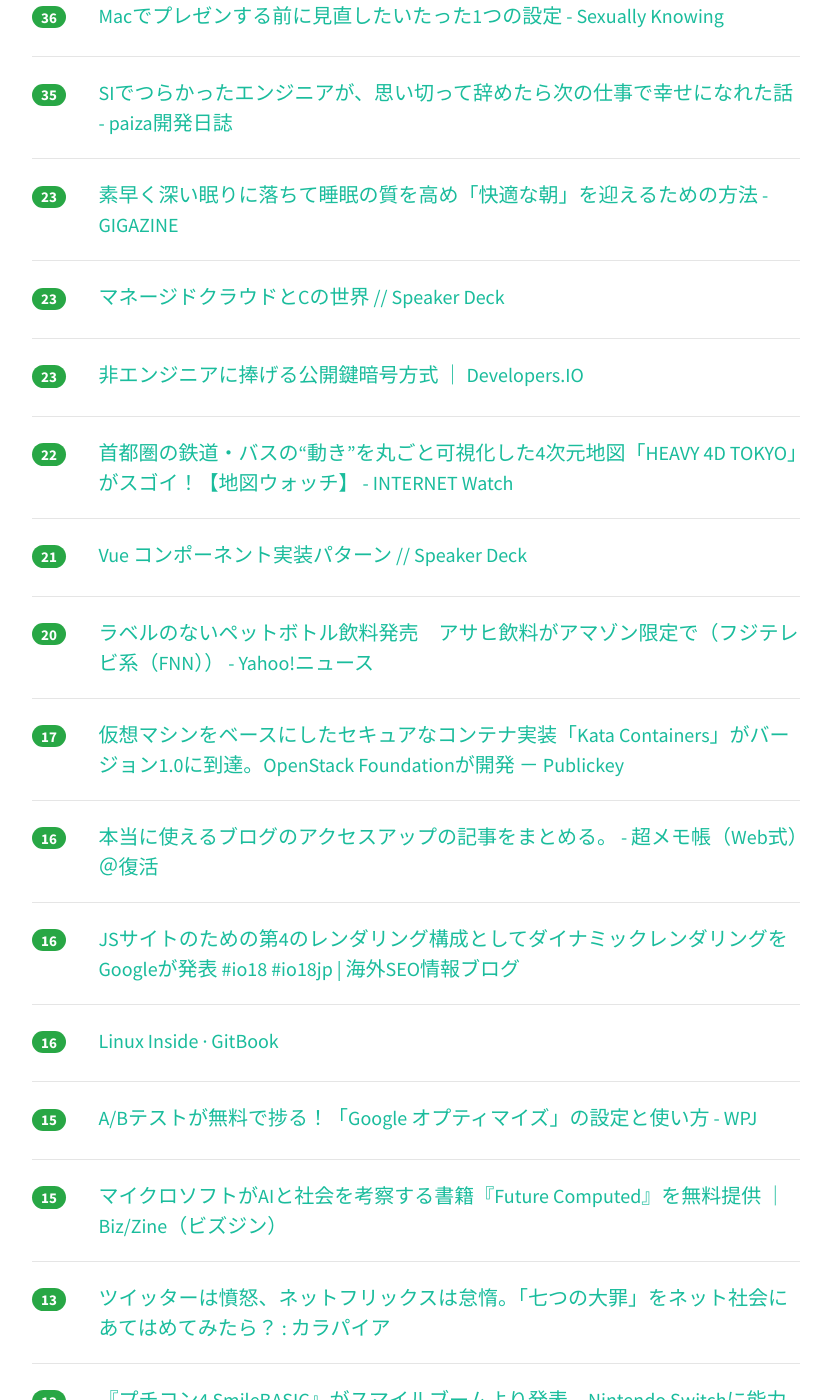
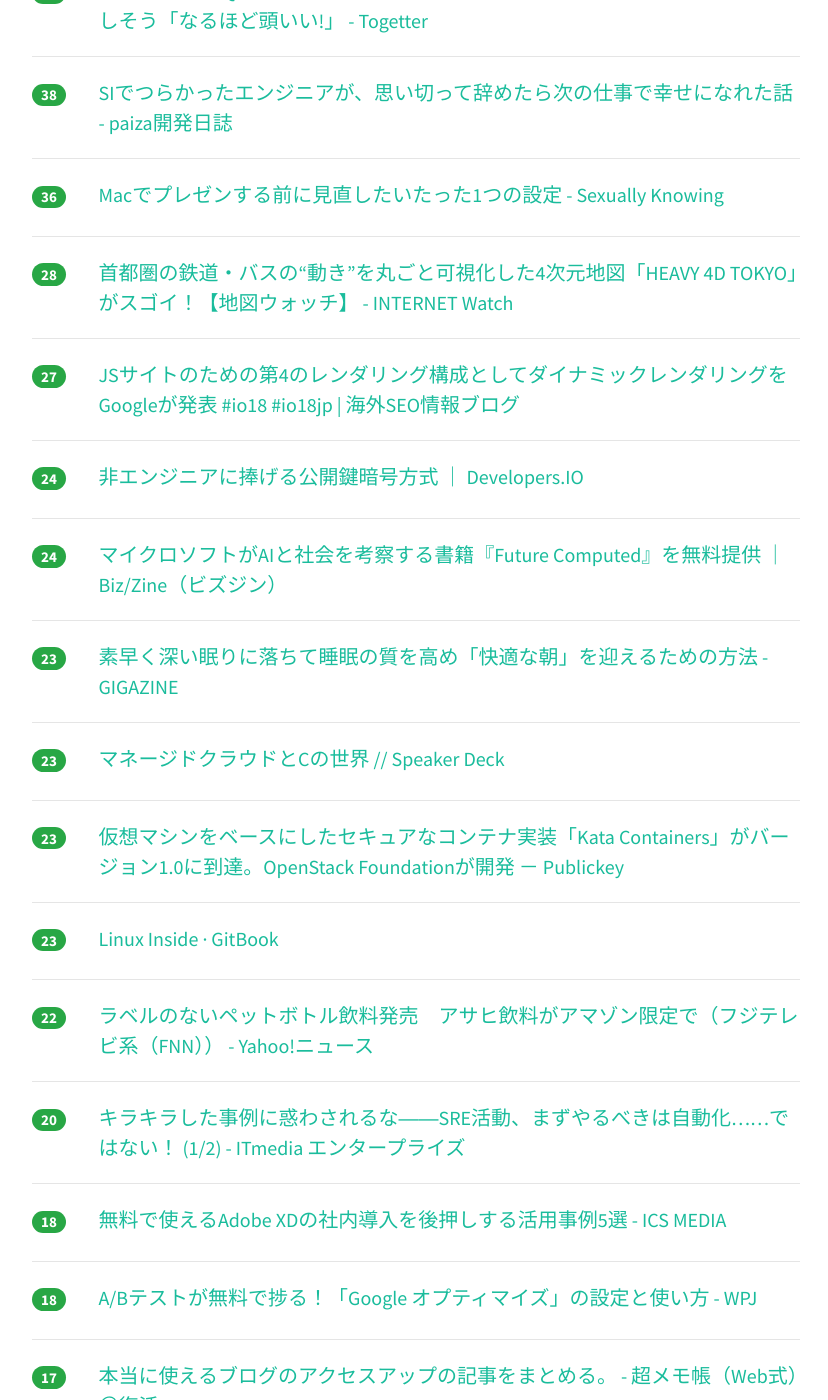
Before and after one commit to yatta47/hatena-matome-site, a Jekyll site: the page built from _posts/2018-05-24-hatena.md, in a window 1280 px wide and 1400 px high, scrolled down 778 px. Shown: the whole window, without its empty margins (224-1052 px from the left). Built offline with Jekyll 4.4.1, drawn with Linux system fonts in a browser that asks for light colours; nearby versions of some CDN libraries; some of the changed text lies outside the part shown.

Commit message:
Updated 2018-05-24

```diff
--- a/_posts/2018-05-24-hatena.md
+++ b/_posts/2018-05-24-hatena.md
@@ -1,29 +1,39 @@
 ---
 layout: post
 title:  "2018-05-24 はてぶIT"
-date:   2018-05-24 10:03:03
+date:   2018-05-24 11:02:44
 tags: [it-hotentry]
 ---
-24 件のデータあり
+28 件のデータあり
 
 <hr><div class="row">
-<div class="col-1"><span class="badge badge-pill badge-success h2">50</span></div>
+<div class="col-1"><span class="badge badge-pill badge-success h2">85</span></div>
+<div class="col-11"><a href='https://internet.watch.impress.co.jp/docs/yajiuma/1123571.html' target='_blank'>Amazon、USB Type-C機器の検証で知られる著名レビュアーの過去投稿を一斉削除で物議【やじうまWatch】 - INTERNET Watch</a></div>
+</div>
+<hr>
+<div class="row">
+<div class="col-1"><span class="badge badge-pill badge-success h2">59</span></div>
 <div class="col-11"><a href='http://cloverstudioceo.hatenablog.com/entry/2018/05/23/172306' target='_blank'>グローバルでみるエンジニア単価 - 世界の下層から 〜 グローバルIT土方のブログ</a></div>
 </div>
 <hr>
 <div class="row">
 <div class="col-1"><span class="badge badge-pill badge-success h2">47</span></div>
-<div class="col-11"><a href='https://internet.watch.impress.co.jp/docs/yajiuma/1123571.html' target='_blank'>Amazon、USB Type-C機器の検証で知られる著名レビュアーの過去投稿を一斉削除で物議【やじうまWatch】 - INTERNET Watch</a></div>
-</div>
-<hr>
-<div class="row">
-<div class="col-1"><span class="badge badge-pill badge-success h2">43</span></div>
 <div class="col-11"><a href='http://www.200kounen-training.com/entry/2018/05/23/211754' target='_blank'>iPhoneマニアの友人から教わった便利な機能まとめ - 200光年軍隊手帳の中身</a></div>
 </div>
 <hr>
 <div class="row">
+<div class="col-1"><span class="badge badge-pill badge-success h2">45</span></div>
+<div class="col-11"><a href='https://speakerdeck.com/kazuyaseki/vue-konponentoshi-zhuang-patan' target='_blank'>Vue コンポーネント実装パターン // Speaker Deck</a></div>
+</div>
+<hr>
+<div class="row">
+<div class="col-1"><span class="badge badge-pill badge-success h2">41</span></div>
+<div class="col-11"><a href='https://togetter.com/li/1230098' target='_blank'>ドイツ人がBBQで作ってくれたチョコバナナの作り方が目からウロコで超美味しそう「なるほど頭いい!」 - Togetter</a></div>
+</div>
+<hr>
+<div class="row">
 <div class="col-1"><span class="badge badge-pill badge-success h2">38</span></div>
-<div class="col-11"><a href='https://togetter.com/li/1230098' target='_blank'>ドイツ人がBBQで作ってくれたチョコバナナの作り方が目からウロコで超美味しそう「なるほど頭いい!」 - Togetter</a></div>
+<div class="col-11"><a href='https://paiza.hatenablog.com/entry/2018/05/23/SI%E3%81%A7%E3%81%A4%E3%82%89%E3%81%8B%E3%81%A3%E3%81%9F%E3%82%A8%E3%83%B3%E3%82%B8%E3%83%8B%E3%82%A2%E3%81%8C%E3%80%81%E6%80%9D%E3%81%84%E5%88%87%E3%81%A3%E3%81%A6%E8%BE%9E%E3%82%81%E3%81%9F%E3%82%89' target='_blank'>SIでつらかったエンジニアが、思い切って辞めたら次の仕事で幸せになれた話 - paiza開発日誌</a></div>
 </div>
 <hr>
 <div class="row">
@@ -32,8 +42,23 @@ tags: [it-hotentry]
 </div>
 <hr>
 <div class="row">
-<div class="col-1"><span class="badge badge-pill badge-success h2">35</span></div>
-<div class="col-11"><a href='https://paiza.hatenablog.com/entry/2018/05/23/SI%E3%81%A7%E3%81%A4%E3%82%89%E3%81%8B%E3%81%A3%E3%81%9F%E3%82%A8%E3%83%B3%E3%82%B8%E3%83%8B%E3%82%A2%E3%81%8C%E3%80%81%E6%80%9D%E3%81%84%E5%88%87%E3%81%A3%E3%81%A6%E8%BE%9E%E3%82%81%E3%81%9F%E3%82%89' target='_blank'>SIでつらかったエンジニアが、思い切って辞めたら次の仕事で幸せになれた話 - paiza開発日誌</a></div>
+<div class="col-1"><span class="badge badge-pill badge-success h2">28</span></div>
+<div class="col-11"><a href='https://internet.watch.impress.co.jp/docs/column/chizu/1123416.html' target='_blank'>首都圏の鉄道・バスの“動き”を丸ごと可視化した4次元地図「HEAVY 4D TOKYO」がスゴイ！【地図ウォッチ】 - INTERNET Watch</a></div>
+</div>
+<hr>
+<div class="row">
+<div class="col-1"><span class="badge badge-pill badge-success h2">27</span></div>
+<div class="col-11"><a href='https://www.suzukikenichi.com/blog/google-will-support-dynamic-rendering/' target='_blank'>JSサイトのための第4のレンダリング構成としてダイナミックレンダリングをGoogleが発表 #io18 #io18jp | 海外SEO情報ブログ</a></div>
+</div>
+<hr>
+<div class="row">
+<div class="col-1"><span class="badge badge-pill badge-success h2">24</span></div>
+<div class="col-11"><a href='https://dev.classmethod.jp/security/publickey-cryptography-for-nonprogrammer/' target='_blank'>非エンジニアに捧げる公開鍵暗号方式 ｜ Developers.IO</a></div>
+</div>
+<hr>
+<div class="row">
+<div class="col-1"><span class="badge badge-pill badge-success h2">24</span></div>
+<div class="col-11"><a href='https://bizzine.jp/article/detail/2797' target='_blank'>マイクロソフトがAIと社会を考察する書籍『Future Computed』を無料提供 ｜ Biz/Zine（ビズジン）</a></div>
 </div>
 <hr>
 <div class="row">
@@ -48,77 +73,72 @@ tags: [it-hotentry]
 <hr>
 <div class="row">
 <div class="col-1"><span class="badge badge-pill badge-success h2">23</span></div>
-<div class="col-11"><a href='https://dev.classmethod.jp/security/publickey-cryptography-for-nonprogrammer/' target='_blank'>非エンジニアに捧げる公開鍵暗号方式 ｜ Developers.IO</a></div>
+<div class="col-11"><a href='https://www.publickey1.jp/blog/18/kata_containers10openstack_foundation.html' target='_blank'>仮想マシンをベースにしたセキュアなコンテナ実装「Kata Containers」がバージョン1.0に到達。OpenStack Foundationが開発 － Publickey</a></div>
+</div>
+<hr>
+<div class="row">
+<div class="col-1"><span class="badge badge-pill badge-success h2">23</span></div>
+<div class="col-11"><a href='https://legacy.gitbook.com/book/0xax/linux-insides/details' target='_blank'>Linux Inside · GitBook</a></div>
 </div>
 <hr>
 <div class="row">
 <div class="col-1"><span class="badge badge-pill badge-success h2">22</span></div>
-<div class="col-11"><a href='https://internet.watch.impress.co.jp/docs/column/chizu/1123416.html' target='_blank'>首都圏の鉄道・バスの“動き”を丸ごと可視化した4次元地図「HEAVY 4D TOKYO」がスゴイ！【地図ウォッチ】 - INTERNET Watch</a></div>
-</div>
-<hr>
-<div class="row">
-<div class="col-1"><span class="badge badge-pill badge-success h2">21</span></div>
-<div class="col-11"><a href='https://speakerdeck.com/kazuyaseki/vue-konponentoshi-zhuang-patan' target='_blank'>Vue コンポーネント実装パターン // Speaker Deck</a></div>
+<div class="col-11"><a href='https://headlines.yahoo.co.jp/videonews/fnn?a=20180523-00392626-fnn-bus_all' target='_blank'>ラベルのないペットボトル飲料発売　アサヒ飲料がアマゾン限定で（フジテレビ系（FNN）） - Yahoo!ニュース</a></div>
 </div>
 <hr>
 <div class="row">
 <div class="col-1"><span class="badge badge-pill badge-success h2">20</span></div>
-<div class="col-11"><a href='https://headlines.yahoo.co.jp/videonews/fnn?a=20180523-00392626-fnn-bus_all' target='_blank'>ラベルのないペットボトル飲料発売　アサヒ飲料がアマゾン限定で（フジテレビ系（FNN）） - Yahoo!ニュース</a></div>
+<div class="col-11"><a href='http://www.itmedia.co.jp/enterprise/articles/1805/23/news008.html' target='_blank'>キラキラした事例に惑わされるな――SRE活動、まずやるべきは自動化……ではない！ (1/2) - ITmedia エンタープライズ</a></div>
+</div>
+<hr>
+<div class="row">
+<div class="col-1"><span class="badge badge-pill badge-success h2">18</span></div>
+<div class="col-11"><a href='https://ics.media/entry/18004' target='_blank'>無料で使えるAdobe XDの社内導入を後押しする活用事例5選 - ICS MEDIA</a></div>
+</div>
+<hr>
+<div class="row">
+<div class="col-1"><span class="badge badge-pill badge-success h2">18</span></div>
+<div class="col-11"><a href='https://www.webprofessional.jp/free-tool-to-accelerate-a-b-test/' target='_blank'>A/Bテストが無料で捗る！「Google オプティマイズ」の設定と使い方 - WPJ</a></div>
 </div>
 <hr>
 <div class="row">
 <div class="col-1"><span class="badge badge-pill badge-success h2">17</span></div>
-<div class="col-11"><a href='https://www.publickey1.jp/blog/18/kata_containers10openstack_foundation.html' target='_blank'>仮想マシンをベースにしたセキュアなコンテナ実装「Kata Containers」がバージョン1.0に到達。OpenStack Foundationが開発 － Publickey</a></div>
-</div>
-<hr>
-<div class="row">
-<div class="col-1"><span class="badge badge-pill badge-success h2">16</span></div>
 <div class="col-11"><a href='http://www.ituki-yu2.net/entry/Access_up_Conclusion' target='_blank'>本当に使えるブログのアクセスアップの記事をまとめる。 - 超メモ帳（Web式）＠復活</a></div>
 </div>
 <hr>
 <div class="row">
 <div class="col-1"><span class="badge badge-pill badge-success h2">16</span></div>
-<div class="col-11"><a href='https://www.suzukikenichi.com/blog/google-will-support-dynamic-rendering/' target='_blank'>JSサイトのための第4のレンダリング構成としてダイナミックレンダリングをGoogleが発表 #io18 #io18jp | 海外SEO情報ブログ</a></div>
-</div>
-<hr>
-<div class="row">
-<div class="col-1"><span class="badge badge-pill badge-success h2">16</span></div>
-<div class="col-11"><a href='https://legacy.gitbook.com/book/0xax/linux-insides/details' target='_blank'>Linux Inside · GitBook</a></div>
-</div>
-<hr>
-<div class="row">
-<div class="col-1"><span class="badge badge-pill badge-success h2">15</span></div>
-<div class="col-11"><a href='https://www.webprofessional.jp/free-tool-to-accelerate-a-b-test/' target='_blank'>A/Bテストが無料で捗る！「Google オプティマイズ」の設定と使い方 - WPJ</a></div>
-</div>
-<hr>
-<div class="row">
-<div class="col-1"><span class="badge badge-pill badge-success h2">15</span></div>
-<div class="col-11"><a href='https://bizzine.jp/article/detail/2797' target='_blank'>マイクロソフトがAIと社会を考察する書籍『Future Computed』を無料提供 ｜ Biz/Zine（ビズジン）</a></div>
-</div>
-<hr>
-<div class="row">
-<div class="col-1"><span class="badge badge-pill badge-success h2">13</span></div>
 <div class="col-11"><a href='http://karapaia.com/archives/52260044.html' target='_blank'>ツイッターは憤怒、ネットフリックスは怠惰。「七つの大罪」をネット社会にあてはめてみたら？ : カラパイア</a></div>
 </div>
 <hr>
 <div class="row">
-<div class="col-1"><span class="badge badge-pill badge-success h2">13</span></div>
+<div class="col-1"><span class="badge badge-pill badge-success h2">14</span></div>
 <div class="col-11"><a href='https://www.famitsu.com/news/201805/24157774.html' target='_blank'>『プチコン4 SmileBASIC』がスマイルブームより発表、Nintendo Switchに能力を自由にプログラミングできる環境を提供 - ファミ通.com</a></div>
 </div>
 <hr>
 <div class="row">
-<div class="col-1"><span class="badge badge-pill badge-success h2">13</span></div>
+<div class="col-1"><span class="badge badge-pill badge-success h2">14</span></div>
+<div class="col-11"><a href='https://www.nikkei.com/article/DGKKZO30843940S8A520C1TJ1000/' target='_blank'>検証東芝危機 半導体迷走(中)称賛なき「世紀の発明」　厚遇の外資に技術者流出　：日本経済新聞</a></div>
+</div>
+<hr>
+<div class="row">
+<div class="col-1"><span class="badge badge-pill badge-success h2">14</span></div>
 <div class="col-11"><a href='http://gogotsu.com/archives/39973' target='_blank'>ネットに9万冊の漫画を無断公開したサイトの運営者を緊急逮捕！　1億円の利益を得ていた | ゴゴ通信</a></div>
 </div>
 <hr>
 <div class="row">
-<div class="col-1"><span class="badge badge-pill badge-success h2">12</span></div>
-<div class="col-11"><a href='https://www.nikkei.com/article/DGKKZO30843940S8A520C1TJ1000/' target='_blank'>検証東芝危機 半導体迷走(中)称賛なき「世紀の発明」　厚遇の外資に技術者流出　：日本経済新聞</a></div>
+<div class="col-1"><span class="badge badge-pill badge-success h2">14</span></div>
+<div class="col-11"><a href='https://jp.techcrunch.com/2018/05/24/2018-05-23-google-and-coursera-launch-a-new-machine-learning-specialization/' target='_blank'>GoogleとCoursera、機械学習の特別クラスをスタート――ITプロフェッショナルが実戦的能力を得られる | TechCrunch Japan</a></div>
 </div>
 <hr>
 <div class="row">
-<div class="col-1"><span class="badge badge-pill badge-success h2">4</span></div>
-<div class="col-11"><a href='https://ics.media/entry/18004' target='_blank'>無料で使えるAdobe XDの社内導入を後押しする活用事例5選 - ICS MEDIA</a></div>
+<div class="col-1"><span class="badge badge-pill badge-success h2">10</span></div>
+<div class="col-11"><a href='https://www.nikkei.com/article/DGXMZO30869110T20C18A5000000/' target='_blank'>衝撃だったアリババの助言　ヤフー川辺新社長に聞く　　：日本経済新聞</a></div>
+</div>
+<hr>
+<div class="row">
+<div class="col-1"><span class="badge badge-pill badge-success h2">5</span></div>
+<div class="col-11"><a href='https://coliss.com/articles/build-websites/operation/javascript/react-spring-animation-library.html' target='_blank'>スゴイのが登場！アニメーションの原則に基づいた自然な動きが実装できるReactのライブラリ -React Spring | コリス</a></div>
 </div>
 <hr>
 <div class="row">
```
